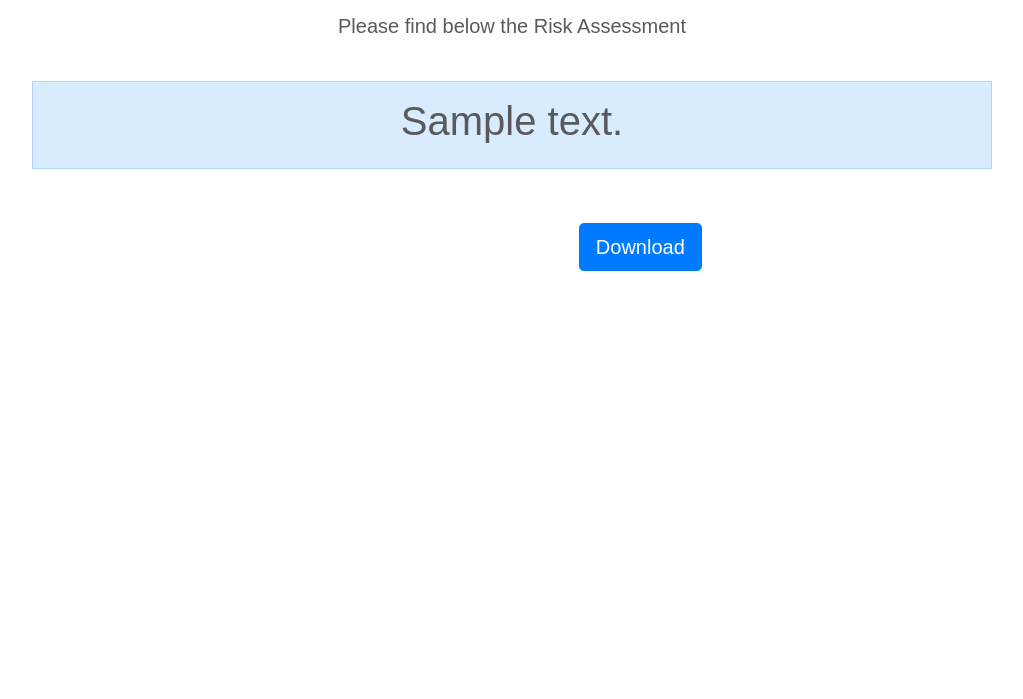
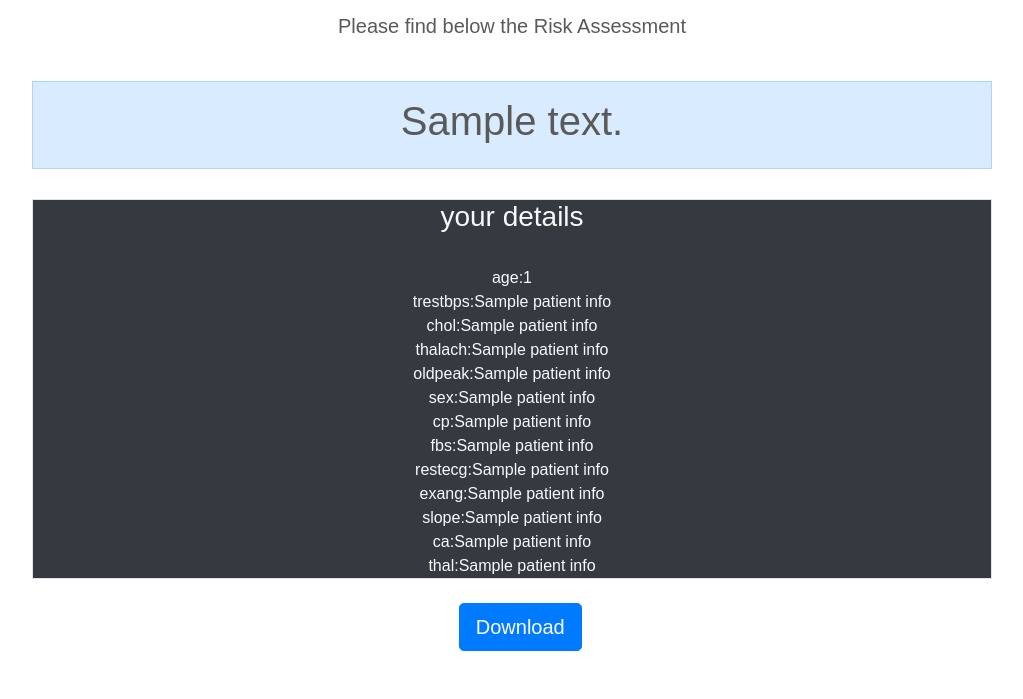
Before and after one commit to Sreeahk02/microsoft_internship, a Flask app: template templates/heart_result.html in a window 1280 px wide. Shown: the part 157-856 px from the top of the page, without its empty margins (128-1151 px from the left). Before the commit the page ends 428 px from the top, so only its background shows below. Run offline with Flask 3, Linux system fonts and the light colour scheme; the template is opened without the code that fills it: most values are stand-ins (such as "Sample title", 1, 10 or a date in 2020); some libraries are stand-ins or nearby versions.

Commit message:
final_modification

```diff
--- a/app.py
+++ b/app.py
@@ -62,7 +62,7 @@ def predictheart():
         res_val = "a low risk of Heart Disease"
 
     return render_template(
-        "heart_result.html", prediction_text="Patient has {}".format(res_val)
+        "heart_result.html", prediction_text="Patient has {}".format(res_val),patient_info=x
     )
 
 
--- a/templates/heart.html
+++ b/templates/heart.html
@@ -167,7 +167,7 @@
                     <label for="CP_0">CP</label>
                     <input class="form-control" type="number" name="CP_0" placeholder="accepts 0,1,2 or 3" required="required" />
                 </div>
-                <div class="form-group">
+                <!-- <div class="form-group"> -->
                 <div class="form-group">
                     <label for="fbs_0">FBS</label>
                     <input class="form-control" type="number" name="FBS_0" placeholder="accepts 0 or 1" required="required" />
@@ -177,8 +177,8 @@
                     <input class="form-control" type="number" name="restecg_0" placeholder="accepts 0,1 or 2"
                         required="required" />
                 </div>
-
-                </div>
+<!--
+                </div> -->
                 <div class="form-group">
                     <label for="exang_0">EXANG</label>
                     <input class="form-control" type="number" name="EXANG_0" placeholder="accpets 0 or 1"
--- a/templates/heart_result.html
+++ b/templates/heart_result.html
@@ -57,7 +57,7 @@
                 max-width: 960px;
             }
 
-            .pricing-header {
+            .t-header {
                 max-width: 700px;
             }
 
@@ -76,18 +76,33 @@
 
     <body>
         <div id="assess">
-            <div class="pricing-header px-3 py-3 pt-md-5 pb-md-4 mx-auto text-center">
+            <div class="t-header px-3 py-3 pt-md-5 pb-md-4 mx-auto text-center">
                 <h1 class="display-5">Risk Assessment</h1>
                 <p class="lead">Please find below the Risk Assessment</p>
             </div>
             <div class="container themed-container">
                 <h1 style="text-align: center;">{{ prediction_text }}</h1>
             </div>
-            <!-- <p style="text-align: center;">Click <a href="{{ url_for('home') }}">here</a> to learn more about Heart Disease</p> -->
-            <!-- <p style="text-align: center;">&copy;riskassess.com</p> -->
+            <div class= "container bg-dark text-light border mx-auto text-center">
+                <h3>your details</h3>
+                <br>
+                age:{{patient_info[0][0]}}<br>
+                trestbps:{{patient_info[0][1]}}<br>
+                chol:{{patient_info[0][2]}}<br>
+                thalach:{{patient_info[0][3]}}<br>
+                oldpeak:{{patient_info[0][4]}}<br>
+                sex:{{patient_info[0][5]}}<br>
+                cp:{{patient_info[0][6]}}<br>
+                fbs:{{patient_info[0][7]}}<br>
+                restecg:{{patient_info[0][8]}}<br>
+                exang:{{patient_info[0][9]}}<br>
+                slope:{{patient_info[0][10]}}<br>
+                ca:{{patient_info[0][11]}}<br>
+                thal:{{patient_info[0][12]}}
+            </div>
         </div>
         <br />
-        &nbsp;&nbsp;&nbsp;&nbsp;&nbsp;&nbsp;&nbsp;&nbsp;&nbsp;&nbsp;&nbsp;&nbsp;&nbsp;&nbsp;&nbsp;&nbsp;&nbsp;&nbsp;&nbsp;&nbsp;&nbsp;&nbsp;&nbsp;&nbsp;&nbsp;&nbsp;&nbsp;&nbsp;&nbsp;&nbsp;&nbsp;&nbsp;&nbsp;&nbsp;&nbsp;&nbsp;&nbsp;&nbsp;&nbsp;&nbsp;&nbsp;&nbsp;&nbsp;&nbsp;&nbsp;&nbsp;&nbsp;&nbsp;&nbsp;&nbsp;&nbsp;&nbsp;&nbsp;&nbsp;&nbsp;&nbsp;&nbsp;&nbsp;&nbsp;&nbsp;&nbsp;&nbsp;&nbsp;&nbsp;&nbsp;&nbsp;&nbsp;&nbsp;&nbsp;&nbsp;&nbsp;&nbsp;&nbsp;&nbsp;&nbsp;&nbsp;&nbsp;&nbsp;&nbsp;&nbsp;&nbsp;&nbsp;&nbsp;&nbsp;&nbsp;&nbsp;&nbsp;&nbsp;&nbsp;&nbsp;&nbsp;&nbsp;&nbsp;&nbsp;&nbsp;&nbsp;&nbsp;&nbsp;&nbsp;&nbsp;&nbsp;&nbsp;&nbsp;&nbsp;&nbsp;&nbsp;&nbsp;&nbsp;&nbsp;&nbsp;&nbsp;&nbsp;&nbsp;&nbsp;&nbsp;&nbsp;&nbsp;&nbsp;&nbsp;&nbsp;&nbsp;&nbsp;&nbsp;&nbsp;&nbsp;&nbsp;&nbsp;&nbsp;&nbsp;&nbsp;&nbsp;&nbsp;&nbsp;&nbsp;&nbsp;&nbsp;&nbsp;&nbsp;&nbsp;&nbsp;&nbsp;&nbsp;&nbsp;&nbsp;&nbsp;&nbsp;&nbsp;&nbsp;&nbsp;&nbsp;&nbsp;&nbsp;&nbsp;&nbsp;&nbsp;&nbsp;&nbsp;&nbsp;&nbsp;<button
+        &nbsp;&nbsp;&nbsp;&nbsp;&nbsp;&nbsp;&nbsp;&nbsp;&nbsp;&nbsp;&nbsp;&nbsp;&nbsp;&nbsp;&nbsp;&nbsp;&nbsp;&nbsp;&nbsp;&nbsp;&nbsp;&nbsp;&nbsp;&nbsp;&nbsp;&nbsp;&nbsp;&nbsp;&nbsp;&nbsp;&nbsp;&nbsp;&nbsp;&nbsp;&nbsp;&nbsp;&nbsp;&nbsp;&nbsp;&nbsp;&nbsp;&nbsp;&nbsp;&nbsp;&nbsp;&nbsp;&nbsp;&nbsp;&nbsp;&nbsp;&nbsp;&nbsp;&nbsp;&nbsp;&nbsp;&nbsp;&nbsp;&nbsp;&nbsp;&nbsp;&nbsp;&nbsp;&nbsp;&nbsp;&nbsp;&nbsp;&nbsp;&nbsp;&nbsp;&nbsp;&nbsp;&nbsp;&nbsp;&nbsp;&nbsp;&nbsp;&nbsp;&nbsp;&nbsp;&nbsp;&nbsp;&nbsp;&nbsp;&nbsp;&nbsp;&nbsp;&nbsp;&nbsp;&nbsp;&nbsp;&nbsp;&nbsp;&nbsp;&nbsp;&nbsp;&nbsp;&nbsp;&nbsp;&nbsp;&nbsp;&nbsp;&nbsp;&nbsp;&nbsp;&nbsp;&nbsp;&nbsp;&nbsp;&nbsp;&nbsp;&nbsp;&nbsp;&nbsp;&nbsp;&nbsp;&nbsp;&nbsp;&nbsp;&nbsp;&nbsp;&nbsp;&nbsp;&nbsp;&nbsp;&nbsp;&nbsp;&nbsp;&nbsp;&nbsp;&nbsp;&nbsp;&nbsp;<button
             class="btn btn-primary btn-lg" id="download">Download</button>
     </body>
 
```
